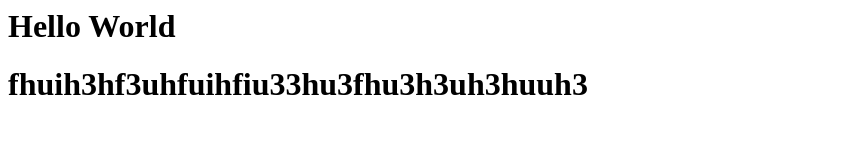
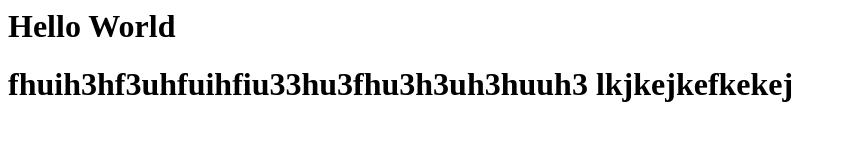
Before and after one commit to lakshit455/test, a plain HTML site: page index.html in a window 1280 px wide. Shown: the whole page, without its empty margins (0-847 px from the left). Drawn offline with Linux system fonts and the light colour scheme.

Commit message:
Update index.html

```diff
--- a/index.html
+++ b/index.html
@@ -6,3 +6,4 @@
 </body>
 </html>
 fhuih3hf3uhfuihfiu33hu3fhu3h3uh3huuh3
+lkjkejkefkekej
```
